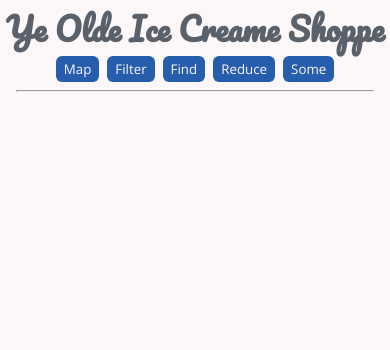
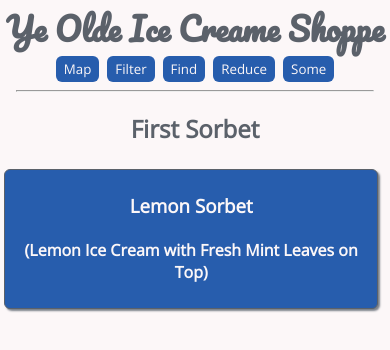
Before and after one commit to mustafabin/react-array-methods, a React (Create React App) app: page / in a window 390 px wide. Both pictures are taken after a click on the button "Find". Shown: the top 350 px of the page. Built offline with nearby package versions, Linux system fonts and the light colour scheme.

Commit message:
done with bonus

```diff
--- a/src/App.css
+++ b/src/App.css
@@ -1,13 +1,13 @@
 .App {
-  background-color: #FCF7F8;
+  background-color: #fcf7f8;
   min-height: 100vh;
 }
 
 h1 {
-  font-family: 'Pacifico', sans-serif;
+  font-family: "Pacifico", sans-serif;
   text-align: center;
   margin: 0 auto;
-  color: #5B616A;
+  color: #5b616a;
 }
 
 nav {
@@ -18,11 +18,11 @@ nav {
 }
 
 nav button {
-  font-family: 'Open Sans', sans-serif;
+  font-family: "Open Sans", sans-serif;
   margin: 0px 4px;
-  background-color: #275DAD;
-  color: #FCF7F8;
-  border: #FCF7F8;
+  background-color: #275dad;
+  color: #fcf7f8;
+  border: #fcf7f8;
   padding: 4px 8px;
   border-radius: 6px;
 }
@@ -36,30 +36,30 @@ section {
 }
 
 h2 {
-  font-family: 'Open Sans', sans-serif;
+  font-family: "Open Sans", sans-serif;
   text-align: center;
-  color: #5B616A;
+  color: #5b616a;
 }
 
 .flavors {
-  display: flex;
-  flex-direction: row;
-  flex-wrap: wrap;
-  justify-content: center;
+  display: grid;
+  grid-template-columns: 1fr 1fr 1fr;
+  grid-template-rows: auto;
+  grid-gap: 5px;
 }
 
 .flavor {
-  font-family: 'Open Sans', sans-serif;
+  font-family: "Open Sans", sans-serif;
   width: 304px;
   padding: 4px;
   margin: 4px;
   box-sizing: border-box;
   text-align: center;
   border-radius: 6px;
-  border: 1px solid #5B616A;
-  color: #FCF7F8;
-  background-color: #275DAD;
-  box-shadow: 2px 2px 2px #7B818A;
+  border: 1px solid #5b616a;
+  color: #fcf7f8;
+  background-color: #275dad;
+  box-shadow: 2px 2px 2px #7b818a;
   transition: all 0.2s;
 }
 
@@ -73,9 +73,8 @@ h2 {
 
 @media screen and (max-width: 640px) {
   .flavors {
-    flex-direction: column;
-    justify-content: center;
-    align-items: center;
+    grid-template-columns: 1fr;
+    grid-gap: 10px;
   }
 
   .flavor {
--- a/src/components/Filter.jsx
+++ b/src/components/Filter.jsx
@@ -1,5 +1,18 @@
+import Flavor from "./Flavor.jsx";
+
 function Filter(props) {
-  return null;
+  const { flavors } = props;
+  let filtered = flavors.filter((flavor) => flavor.hasChocolateChips);
+  return (
+    <div>
+      <h1>all Chocolate chips</h1>
+      <div className="flavors">
+        {filtered.map((flavor) => (
+          <Flavor flavor={flavor} />
+        ))}
+      </div>
+    </div>
+  );
 }
 
 export default Filter;
--- a/src/components/Find.jsx
+++ b/src/components/Find.jsx
@@ -1,5 +1,20 @@
+import Flavor from "./Flavor.jsx";
+
 function Find(props) {
-  return null;
+  const { flavors } = props;
+  let sorbet = flavors.find((flavor) => {
+    if (flavor.name.includes("Sorbet")) {
+      return flavor;
+    }
+  });
+  return (
+    <div>
+      <h2>First Sorbet</h2>
+      <div className="flavors">
+        <Flavor flavor={sorbet} />
+      </div>
+    </div>
+  );
 }
 
 export default Find;
--- a/src/components/Reduce.jsx
+++ b/src/components/Reduce.jsx
@@ -1,5 +1,16 @@
 function Reduce(props) {
-  return null;
+  let total = 0;
+  props.flavors.reduce((prev, curr, index) => {
+    if (curr.hasChocolateChips) {
+      total++;
+    }
+  }, total);
+
+  return (
+    <div>
+      <h1>{total}</h1>
+    </div>
+  );
 }
 
 export default Reduce;
--- a/src/components/Some.jsx
+++ b/src/components/Some.jsx
@@ -1,5 +1,15 @@
 function Some(props) {
-  return null;
+  const { flavors } = props;
+  let answer;
+  flavors.some((flavor) => flavor.hasChocolateChips)
+    ? (answer = "yes")
+    : (answer = "no");
+  return (
+    <div>
+      <h2>Are there flavors with chocolate chips?</h2>
+      <h2>{answer}</h2>
+    </div>
+  );
 }
 
 export default Some;
```
Also changed, not shown: 2 other files (tests, documents, lock files or other folders).
